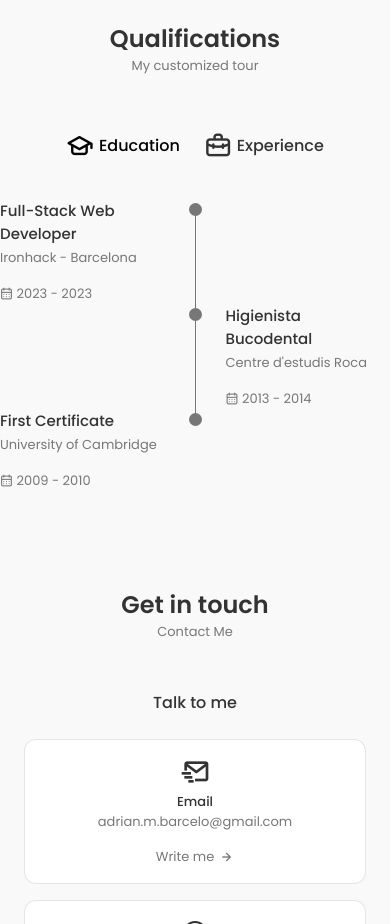
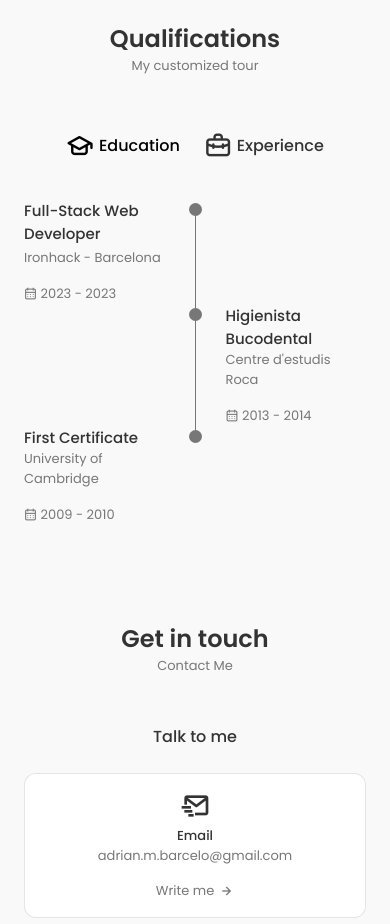
Before and after one commit to admartinbarcelo/portfolio-admartinbarcelo, a React (Vite) app: page / in a window 390 px wide. Shown: the part 4840-5764 px from the top of the page. Built offline with nearby package versions, Linux system fonts and the light colour scheme.

Commit message:
imporvements

```diff
--- a/src/App.css
+++ b/src/App.css
@@ -1,11 +1,11 @@
-/*=============== GOOGLE FONTS ===============*/
+/* Google Font*/
 @import url("https://fonts.googleapis.com/css2?family=Poppins:wght@400;500;600&display=swap");
 
-/*=============== VARIABLES CSS ===============*/
+/* VAR CSS */
 :root {
   --header-height: 3rem;
 
-  /*========== Colors ==========*/
+
   /*Color RGB*/
   --hue: 0;
   --sat: 0%;
@@ -15,11 +15,10 @@
   --body-color: rgb(249, 249, 249);
   --container-color: rgb(255, 255, 255);
 
-  /*========== Font and typography ==========*/
+  /* Font and typography */
   --body-font: "Poppins", sans-serif;
 
-  /*.5rem = 8px | 1rem = 16px ...*/
-  --big-font-size: 3.5rem;
+  --big-font-size: 3.1rem;
   --h1-font-size: 2.25rem;
   --h2-font-size: 1.5rem;
   --h3-font-size: 1.25rem;
@@ -28,13 +27,12 @@
   --smaller-font-size: 0.813rem;
   --tiny-font-size: 0.625rem;
 
-  /*========== Font weight ==========*/
+  /* Font weight */
   --font-normal: 400;
   --font-medium: 500;
   --font-semi-bold: 600;
 
-  /*========== Margenes Bottom ==========*/
-  /*.5rem = 8px | 1rem = 16px ...*/
+  /*Margenes Bottom */
   --mb-0-25: 0.25rem;
   --mb-0-5: 0.5rem;
   --mb-0-75: 0.75rem;
@@ -44,7 +42,7 @@
   --mb-2-5: 2.5rem;
   --mb-3: 3rem;
 
-  /*========== z index ==========*/
+  /* z index */
   --z-tooltip: 10;
   --z-fixed: 100;
   --z-modal: 1000;
@@ -63,7 +61,7 @@
   }
 }
 
-/*=============== BASE ===============*/
+/*CSS BASE */
 * {
   margin: 0;
   padding: 0;
@@ -113,7 +111,7 @@ img {
   height: auto;
 }
 
-/*=============== REUSABLE CSS CLASSES ===============*/
+/* REUSABLE CSS CLASSES */
 .section {
   padding: 6rem 0 2rem;
 }
@@ -134,7 +132,7 @@ img {
   text-align: center;
 }
 
-/*=============== LAYOUT ===============*/
+/* LAYOUT */
 .container {
   max-width: 968px;
   margin-left: auto;
@@ -146,7 +144,7 @@ img {
   gap: 1.5rem;
 }
 
-/*=============== BUTTONS ===============*/
+/* BUTTONS */
 .button {
   display: inline-block;
   background-color: var(--title-color);
@@ -169,8 +167,8 @@ img {
   align-items: center;
 }
 
-/*=============== BREAKPOINTS ===============*/
-/* For large devices */
+/*Responsive*/
+
 @media screen and (max-width: 992px) {
   .container {
     margin-left: var(--mb-1-5);
@@ -187,7 +185,6 @@ img {
   }
 }
 
-/* For medium devices */
 @media screen and (max-width: 768px) {
   body {
     margin: 0 0 var(--header-height) 0;
@@ -205,7 +202,6 @@ img {
 @media screen and (max-width: 576px) {
 }
 
-/* For small devices */
 @media screen and (max-width: 350px) {
   :root {
     --big-font-size: 2.25rem;
--- a/src/components/qualification/qualification.css
+++ b/src/components/qualification/qualification.css
@@ -80,33 +80,36 @@
   transform: translate(6px, -7px);
 }
 
-/* Responsive */
-@media screen and (max-width: 350px) {
-  .qualification__data {
-    gap: 0.5rem;
+/*=============== BREAKPOINTS ===============*/
+/* For large devices */
+@media screen and (max-width: 992px) {
+  .qualification__container {
+      margin-left: auto;
+      margin-right: auto;
+  }
+}
+
+/* For medium devices */
+@media screen and (max-width: 768px) {
+  .qualification__container {
+      margin-left: var(--mb-1-5);
+      margin-right: var(--mb-1-5);
   }
 }
 
 @media screen and (max-width: 576px) {
   .qualification__sections {
-    grid-template-columns: initial;
+      grid-template-columns: initial;
   }
 
   .qualification__button {
-    margin: 0 var(--mb-0-75);
+      margin: 0 var(--mb-0-75);
   }
 }
 
-@media screen and (max-width: 768px) {
-  .qualification__container {
-    margin-left: var(--mb-1-5);
-    margin-right: var(--mb-1-5);
+/* For small devices */
+@media screen and (max-width: 350px) {
+  .qualification__data {
+      gap: 0.5rem;
   }
 }
-
-@media screen and (max-width: 992px) {
-  .qualification__container {
-    margin-left: auto;
-    margin-right: auto;
-  }
-}
--- a/src/components/services/services.css
+++ b/src/components/services/services.css
@@ -122,7 +122,7 @@
   visibility: visible;
 }
 
-/*=============== BREAKPOINTS ===============*/
+/*Responsive*/
 @media screen and (max-width: 992px) {
   .services__container {
       grid-template-columns: repeat(3, 218px);
```
